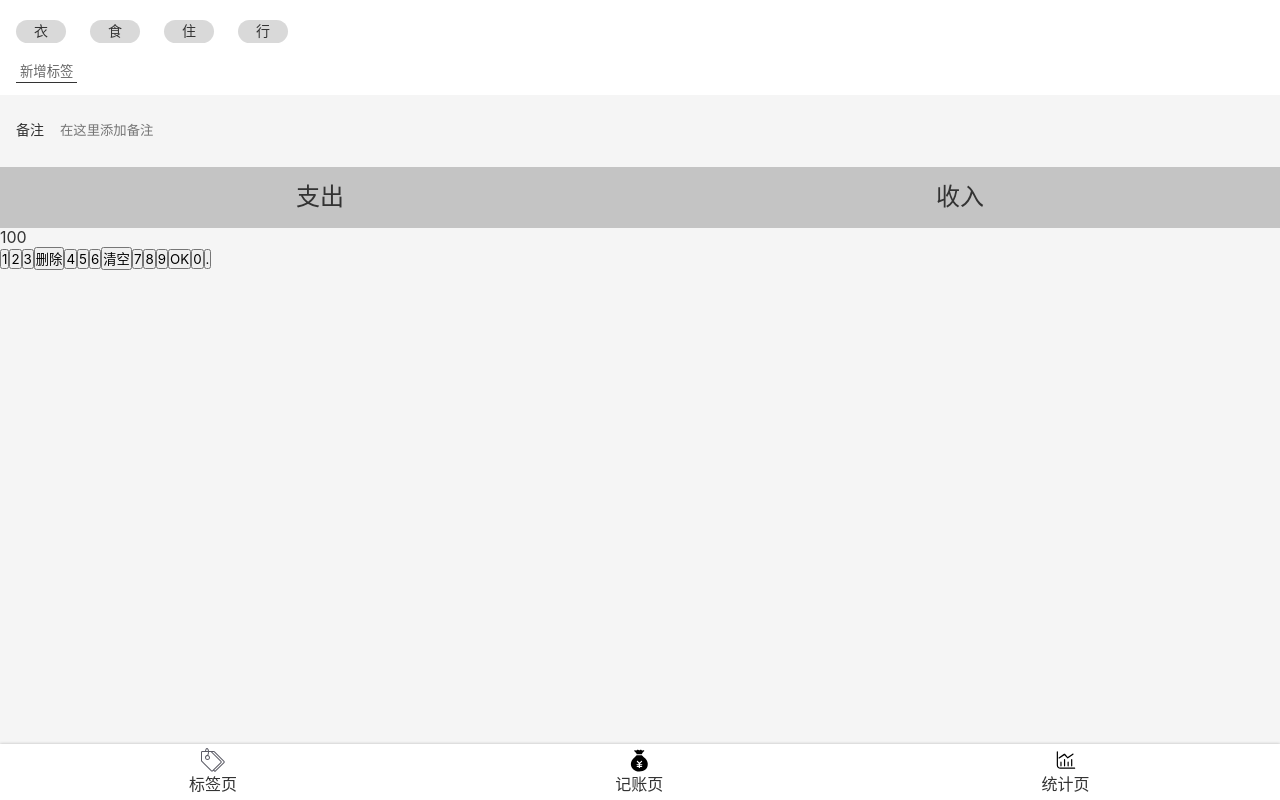
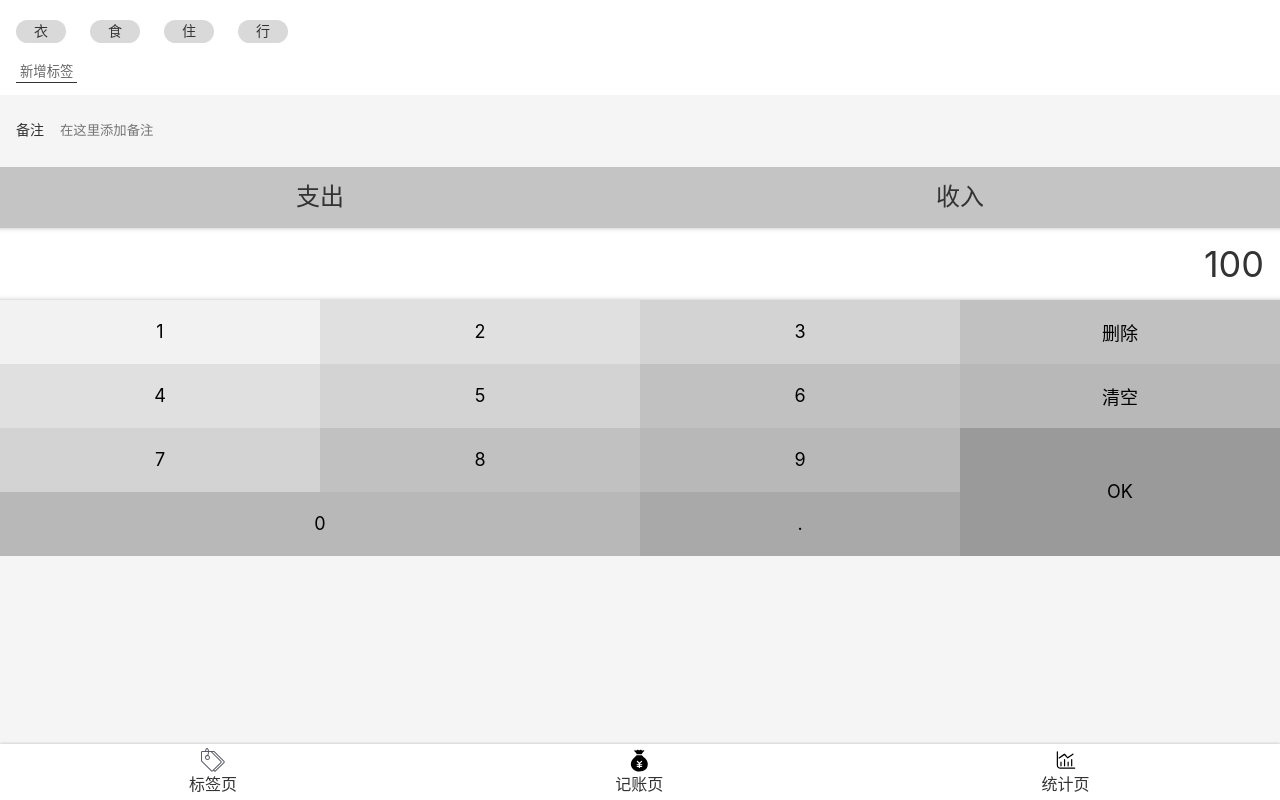
Before and after one commit to lcarus-zl/WangcaiBookKeepingSourceCode, a React app: page /#/money in a window 1280 px wide. Built offline with nearby package versions, Linux system fonts and the light colour scheme.

Commit message:
Money.tsx 之 数字面板  UI 完成

```diff
--- a/src/index.scss
+++ b/src/index.scss
@@ -32,3 +32,8 @@
 :focus{
   outline: none;
 }
+.clearfix::after{
+  content: '';
+  display: block;
+  clear: both;
+}
--- a/src/views/Money.tsx
+++ b/src/views/Money.tsx
@@ -66,7 +66,52 @@
   }
 `
 const NumberPadSection = styled.section`
-
+display:flex;
+  flex-direction: column;
+  > .output{
+    background:white;
+    font-size: 36px;
+    line-height: 72px;
+    text-align:right;
+    padding: 0 16px;
+    box-shadow: inset 0 -5px 5px -5px rgba(0,0,0,0.25),
+                inset 0 5px 5px -5px rgba(0,0,0,0.25);
+  }
+  > .pad{
+    > button{
+      font-size: 18px; float: left; width: 25%; height: 64px; border: none;
+      &.ok{ height: 128px; float: right; }
+      &.zero{ width: 50%; }
+      &:nth-child(1){
+        background:#f2f2f2;
+      }
+      &:nth-child(2),
+      &:nth-child(5) {
+        background:#E0E0E0;
+      }
+      &:nth-child(3),
+      &:nth-child(6),
+      &:nth-child(9) {
+        background:#D3D3D3;
+      }
+      &:nth-child(4),
+      &:nth-child(7),
+      &:nth-child(10) {
+        background:#C1C1C1;
+      }
+      &:nth-child(8),
+      &:nth-child(11),
+      &:nth-child(13) {
+        background:#B8B8B8;
+      }
+      &:nth-child(12) {
+        background:#9A9A9A;
+      }
+      &:nth-child(14) {
+        background:#A9A9A9;
+      }
+    }
+  }
 `
 
 
@@ -96,10 +141,10 @@
         </ul>
       </CategorySection>
       <NumberPadSection>
-        <div>
+        <div className="output">
           100
         </div>
-        <div>
+        <div className="pad clearfix">
           <button>1</button>
           <button>2</button>
           <button>3</button>
@@ -111,8 +156,8 @@
           <button>7</button>
           <button>8</button>
           <button>9</button>
-          <button>OK</button>
-          <button>0</button>
+          <button className="ok">OK</button>
+          <button className="zero">0</button>
           <button>.</button>
         </div>
       </NumberPadSection>
```
